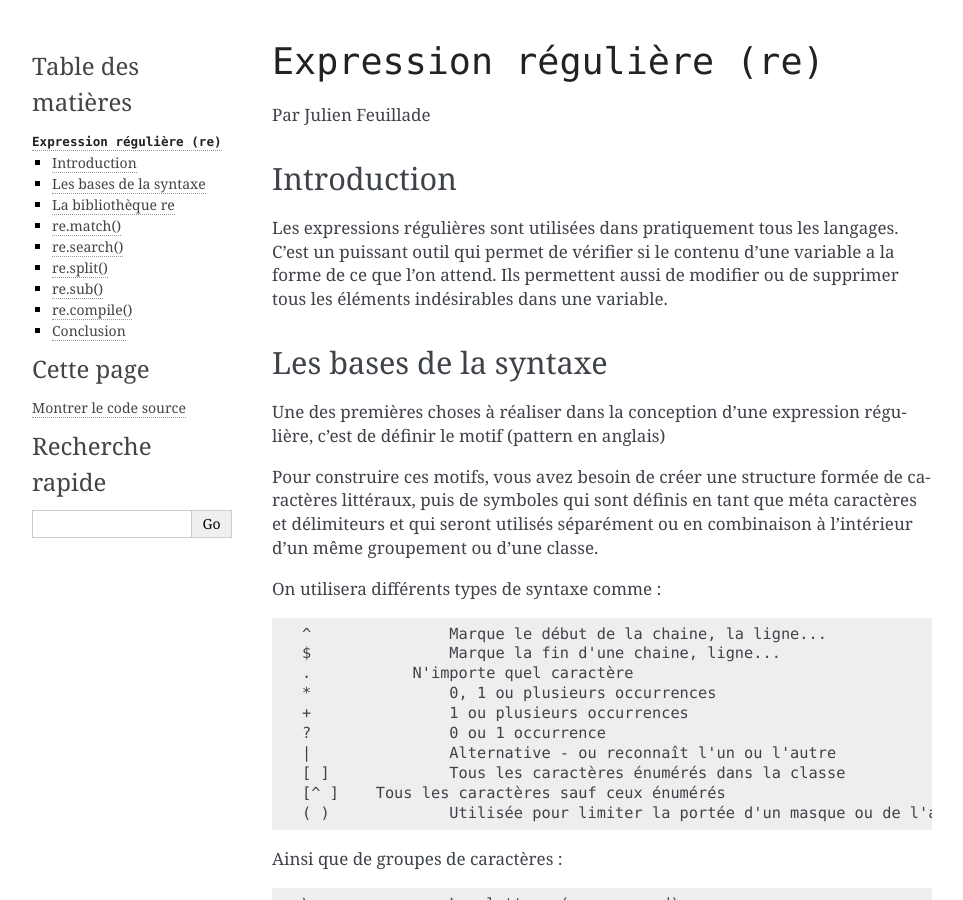
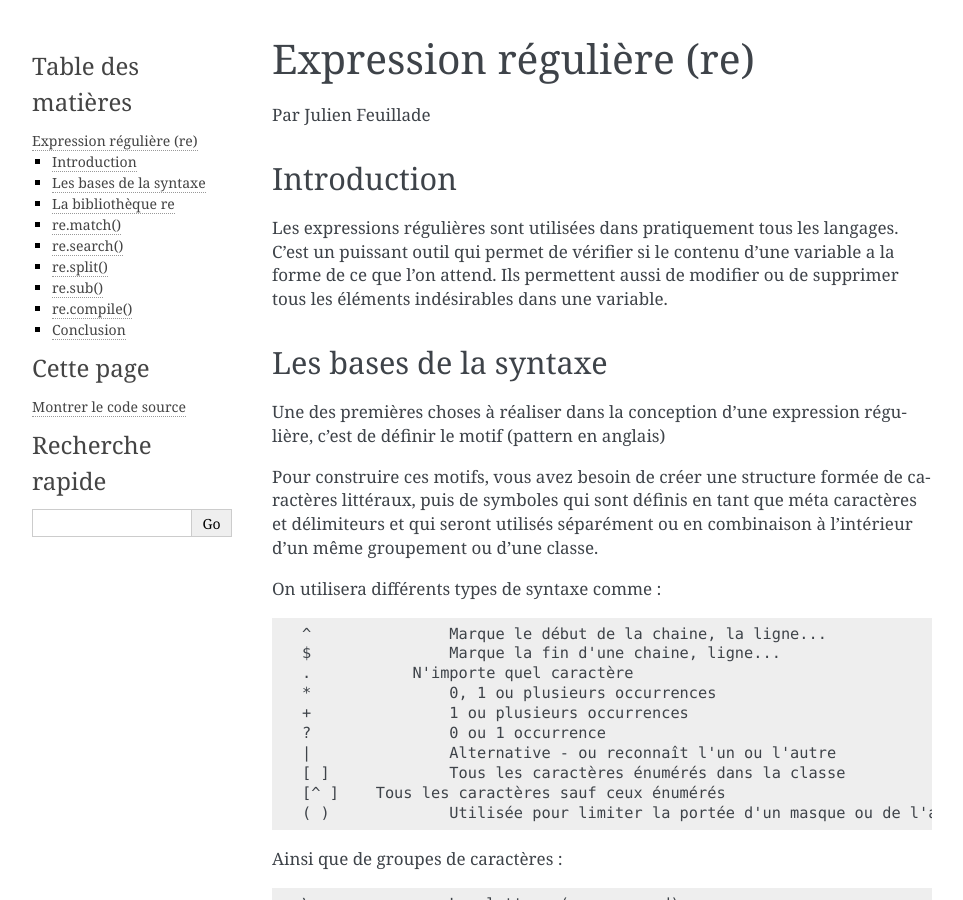
Before and after one commit to HE-Arc/livre-python, a Sphinx documentation site: the page built from source/re/index.rst, in a window 1280 px wide and 900 px high. Shown: the whole window, without its empty margins (148-1111 px from the left). Built offline with Sphinx 7.4.7, drawn with Linux system fonts in a browser that asks for light colours.

Commit message:
Suppression des backticks

```diff
--- a/source/re/index.rst
+++ b/source/re/index.rst
@@ -1,7 +1,7 @@
 .. _re-tutorial:
 
-``Expression régulière (re)``
-=============================
+Expression régulière (re)
+=========================
 
 Par Julien Feuillade
 
```
